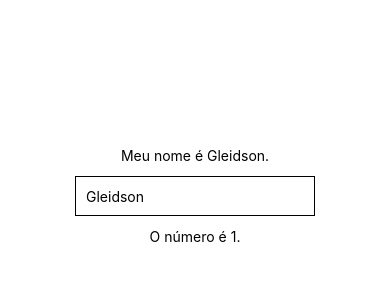
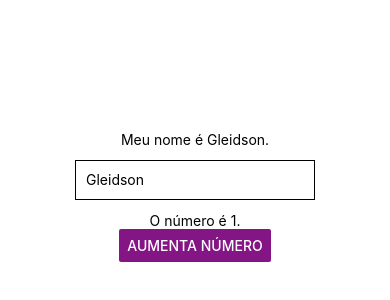
Before and after one commit to gleidson360/ReactHooks, a React Native app: screen / in a window 390 px wide. Shown: the part 226-526 px from the top of the page. Built offline with nearby package versions, Linux system fonts and the light colour scheme.

Commit message:
Testando useState

```diff
--- a/App.tsx
+++ b/App.tsx
@@ -1,10 +1,17 @@
 import { StatusBar } from 'expo-status-bar';
-import { StyleSheet, Text, View, TextInput } from 'react-native';
+import { StyleSheet, Text, View, TextInput, Button } from 'react-native';
 import { useState } from 'react';
 
 export default function App() {
   const [name, setName] = useState("Gleidson")
   const [number, setNumber] = useState(1)
+
+  const changeNumber = () => {
+    // setNumber( number + 1 )
+    // setNumber( number + 1 )
+    setNumber((prevNumber) => prevNumber + 1)
+    setNumber((prevNumber) => prevNumber + 1)
+  }
 
   return (
     <View style={styles.container}>
@@ -17,6 +24,12 @@ export default function App() {
       />
 
       <Text>O número é {number}.</Text>
+      <Button
+        onPress={changeNumber}
+        title='Aumenta número'
+        color="#841584"
+      />
+
     </View>
   );
 }
```
